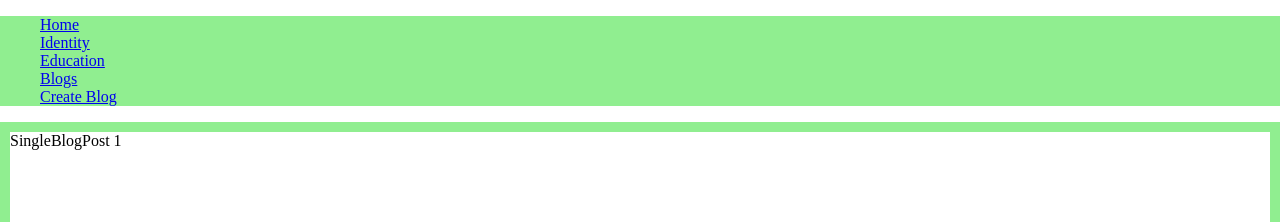
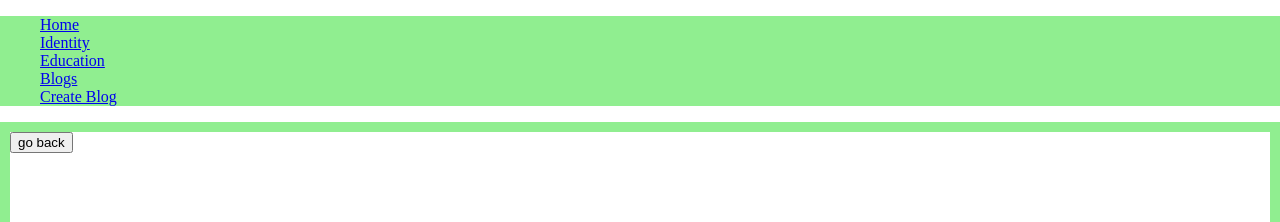
Before and after one commit to rei41q/Learn-fsw, a React (Create React App) app in the folder cp8/chapter8/: page /blogs/1 in a window 1280 px wide. Shown: the top 222 px of the page. Built offline with nearby package versions, Linux system fonts and the light colour scheme; no server answers.

Commit message:
navigate

```diff
--- a/cp8/chapter8/src/components/Card.jsx
+++ b/cp8/chapter8/src/components/Card.jsx
@@ -3,7 +3,7 @@ import React from "react";
 const Card = (props) => {
   const { title, body, onClick } = props;
   return (
-    <div style={styles.card} >
+    <div style={styles.card} onClick={onClick}>
       <div style={styles.title}>{title}</div>
       <div>{body}</div>
     </div>
--- a/cp8/chapter8/src/pages/Blogs/Blogs.jsx
+++ b/cp8/chapter8/src/pages/Blogs/Blogs.jsx
@@ -2,9 +2,11 @@ import axios from "axios";
 import React, { useEffect, useState } from "react";
 import Button from "../../components/Button";
 import Card from "../../components/Card";
+import { useNavigate } from "react-router-dom";
 
 const Blogs = () => {
   const [posts, setPosts] = useState([]);
+  const navigate = useNavigate();
 
   const fetchPosts = () => {
     axios
@@ -17,6 +19,9 @@ const Blogs = () => {
       .catch((err) => console.error(err));
   };
 
+  const handleClick = (id) => {
+    navigate(`/blogs/${id}`);
+  };
   useEffect(() => {
     fetchPosts();
   }, []);
@@ -28,7 +33,12 @@ const Blogs = () => {
       </div>
       <div style={styles.wrapper}>
         {posts.map((post) => (
-          <Card key={post.id} title={post.title} body={post.body} />
+          <Card
+            key={post.id}
+            title={post.title}
+            body={post.body}
+            onClick={() => handleClick(post.id)}
+          />
         ))}
       </div>
     </>
--- a/cp8/chapter8/src/pages/Blogs/SingleBlogPost.jsx
+++ b/cp8/chapter8/src/pages/Blogs/SingleBlogPost.jsx
@@ -1,9 +1,34 @@
-import React from "react";
-import { useParams } from "react-router-dom";
+import axios from "axios";
+import React, { useEffect, useState } from "react";
+import { useNavigate, useParams } from "react-router-dom";
 
 const SingleBlogPost = () => {
   const { postId } = useParams();
-  return <div>SingleBlogPost {postId}</div>;
+  const [post, setPost] = useState({});
+  const navigate = useNavigate();
+
+  useEffect(() => {
+    axios
+      .get(`https://jsonplaceholder.typicode.com/posts/${postId}`)
+      .then((res) => setPost(res.data))
+      .catch((err) => console.error(err));
+  }, []);
+
+  return (
+    <div>
+      <div>{post.title}</div>
+      <div>{post.body}</div>
+      <div>
+        <button
+          onClick={() => {
+            navigate(-1);
+          }}
+        >
+          go back
+        </button>
+      </div>
+    </div>
+  );
 };
 
 export default SingleBlogPost;
```
